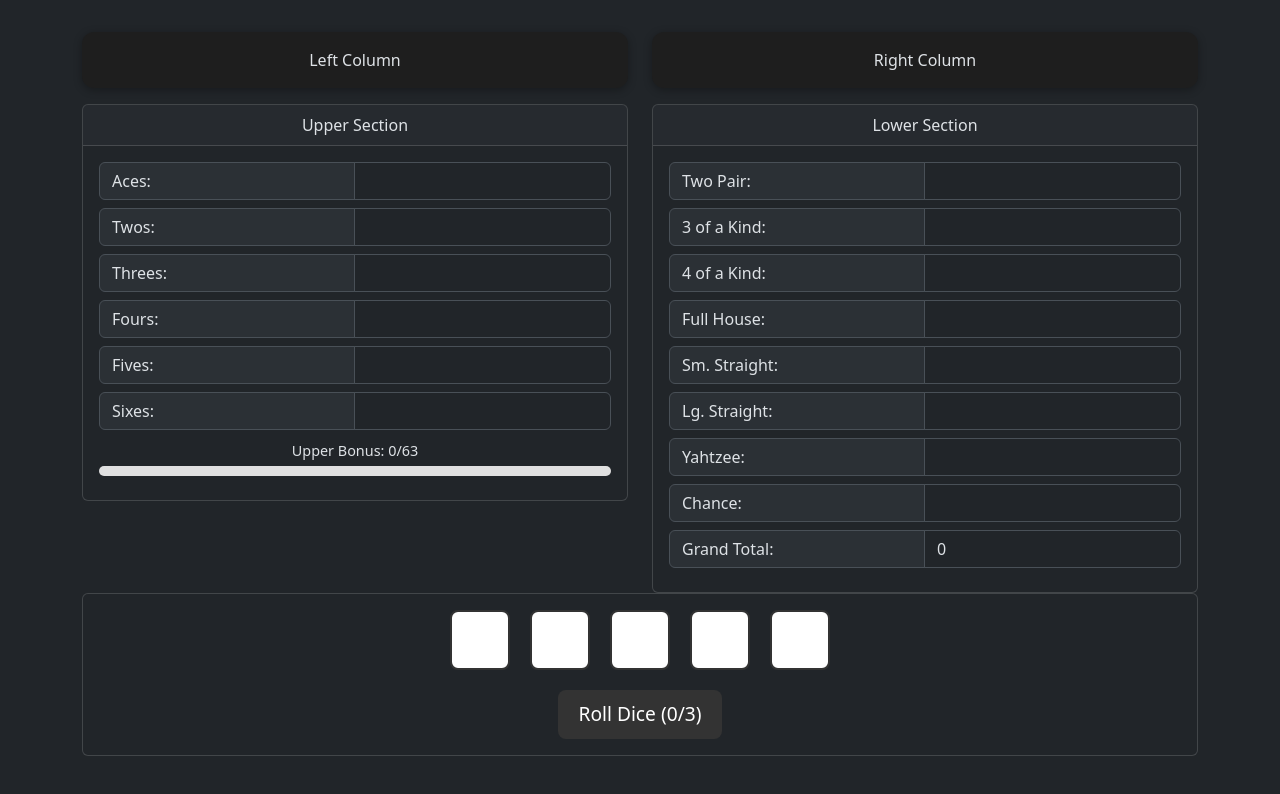
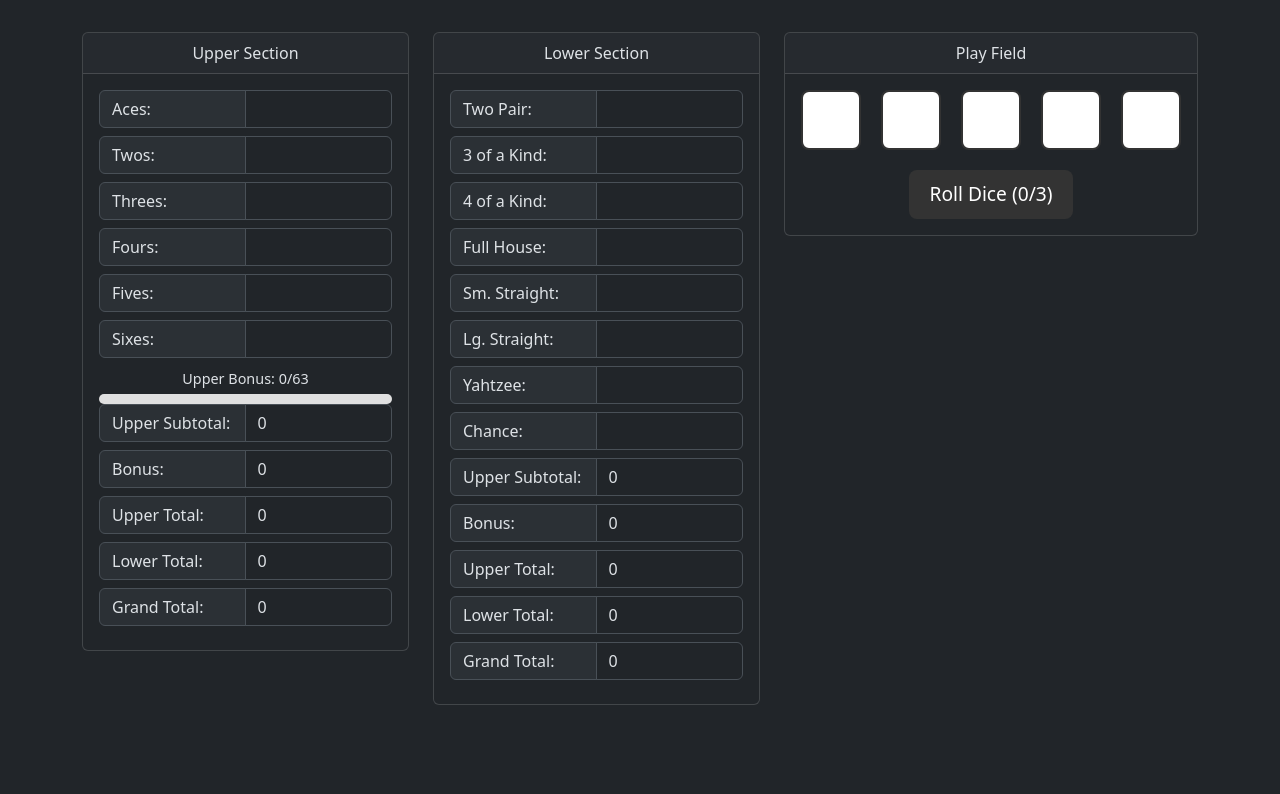
Before and after one commit to mtickle/dice-game, a React (Vite) app: page / in a window 1280 px wide. Shown: the top 794 px of the page. Built offline with nearby package versions, Linux system fonts and the light colour scheme; the HTML template or start-up script is replaced by a standard one.

Commit message:
Why is this so hard? Oh I know. You asked ChatGPT for help. Oh and Copilot is stomping over everything at the same time.

```diff
--- a/src/App.jsx
+++ b/src/App.jsx
@@ -14,6 +14,7 @@
 //--- Components imports.
 import DiceField from './components/DiceField';
 import UnifiedScoreSection from './components/UnifiedScoreSection';
+import UnifiedSectionTotals from './components/UnifiedSectionTotals';
 
 function App() {
 
@@ -249,22 +250,7 @@
 
   return (
     <>
-
-
-
-
-
-
-
       <Container>
-        <Row className="middle-row mb-3">
-          <Col md={6} className="mb-3 mb-md-0">
-            <div className="content-box">Left Column</div>
-          </Col>
-          <Col md={6}>
-            <div className="content-box">Right Column</div>
-          </Col>
-        </Row>
         <Row>
           <Col>
             <UnifiedScoreSection
@@ -278,9 +264,17 @@
               prettyName={prettyName}
               bonusCategory={bonusCategory}
               isUpperSection={true}
+              isLowerSection={false}
               upperTotal={upperTotal}
-              grandTotal={null}
-
+              totalsNode={
+                <UnifiedSectionTotals
+                  upperSubtotal={upperSubtotal}
+                  bonus={bonus}
+                  upperTotal={upperTotal}
+                  lowerTotal={lowerTotal}
+                  grandTotal={grandTotal}
+                />
+              }
             />
             &nbsp;
 
@@ -297,9 +291,36 @@
               prettyName={prettyName}
               bonusCategory={bonusCategory}
               isUpperSection={false}
-              totalsNode={null}
-              grandTotal={grandTotal}
+              isLowerSection={true}
+              upperTotal={upperTotal}
+              totalsNode={
+                <UnifiedSectionTotals
+                  upperSubtotal={upperSubtotal}
+                  bonus={bonus}
+                  upperTotal={upperTotal}
+                  lowerTotal={lowerTotal}
+                  grandTotal={grandTotal}
+                />
+              }
             />
+          </Col>
+          <Col>
+            <DiceField
+              dice={dice}
+              toggleHold={toggleHold}
+              rollDice={rollDice}
+              rollCount={rollCount}
+              suggestedScores={suggestedScores}
+              dotPositions={dotPositions}
+              isGameOver={isGameOver}
+              resetGame={resetGame}
+              scores={scores}
+              applyScore={applyScore}
+              bonusMessage={bonusMessage}
+              bonusFadingOut={bonusFadingOut}
+
+            />
+
           </Col>
           {/* <Col>
             <UnifiedSectionTotals
@@ -316,21 +337,6 @@
           </Col> */}
         </Row>
         <Row>
-          <DiceField
-            dice={dice}
-            toggleHold={toggleHold}
-            rollDice={rollDice}
-            rollCount={rollCount}
-            suggestedScores={suggestedScores}
-            dotPositions={dotPositions}
-            isGameOver={isGameOver}
-            resetGame={resetGame}
-            scores={scores}
-            applyScore={applyScore}
-            bonusMessage={bonusMessage}
-            bonusFadingOut={bonusFadingOut}
-
-          />
         </Row>
       </Container>
     </>
--- a/src/components/DiceField.jsx
+++ b/src/components/DiceField.jsx
@@ -11,7 +11,7 @@
 
         <div>
             <Card>
-                {/* <Card.Header>Play Field</Card.Header> */}
+                <Card.Header>Play Field</Card.Header>
                 <Card.Body bg="Secondary">
                     <div className="dice-field">
                         <div className="field">
--- a/src/components/ScoreCardSection.jsx
+++ b/src/components/ScoreCardSection.jsx
@@ -15,8 +15,11 @@
     isUpperSection,
     bonusCategory = null,
     totalsNode = null,
+    upperSubtotal = 0,
+    bonus = 0,
     upperTotal = 0,
-    grandTotal
+    lowerTotal = 0,
+    grandTotal = 0
 }) {
     return (
         <div className="scorecard-section mb-2">
@@ -31,15 +34,25 @@
                     isBonus={bonusCategory === key}
                 />
             ))}
-            {grandTotal !== null && (
+            {/* {grandTotal !== null && (
                 <UnifiedSectionTotals
                     grandTotal={grandTotal}
                 />
-            )}
+            )} */}
             {isUpperSection && (
                 <div className="text-sm mt-2 space-y-2">
                     <BonusProgressBar upperTotal={upperTotal} />
                 </div>
+            )}
+
+            {totalsNode && (
+                <UnifiedSectionTotals
+                    upperSubtotal={upperSubtotal}
+                    bonus={bonus}
+                    upperTotal={upperTotal}
+                    lowerTotal={lowerTotal}
+                    grandTotal={grandTotal}
+                />
             )}
 
         </div>
--- a/src/components/UnifiedScoreSection.jsx
+++ b/src/components/UnifiedScoreSection.jsx
@@ -31,12 +31,11 @@
                     turnComplete={turnComplete}
                     prettyName={prettyName}
                     bonusCategory={bonusCategory}
-                    totalsNode={totalsNode}
                     isUpperSection={isUpperSection}
                     upperTotal={upperTotal}
                     grandTotal={grandTotal}
+                    totalsNode={totalsNode}
                 />
-
             </Card.Body>
         </Card>
     );
--- a/src/components/UnifiedSectionTotals.jsx
+++ b/src/components/UnifiedSectionTotals.jsx
@@ -2,23 +2,22 @@
 import InputGroup from 'react-bootstrap/InputGroup';
 
 export default function UnifiedSectionTotals({
-    // upperSubtotal,
-    // bonus,
-    // upperTotal,
-    // lowerTotal,
+    upperSubtotal,
+    bonus,
+    upperTotal,
+    lowerTotal,
     grandTotal,
 }) {
     const rows = [
-        // { label: 'Upper Subtotal', value: upperSubtotal },
-        // { label: 'Bonus', value: bonus },
-        // { label: 'Upper Total', value: upperTotal },
-        // { label: 'Lower Total', value: lowerTotal },
+        { label: 'Upper Subtotal', value: upperSubtotal },
+        { label: 'Bonus', value: bonus },
+        { label: 'Upper Total', value: upperTotal },
+        { label: 'Lower Total', value: lowerTotal },
         { label: 'Grand Total', value: grandTotal },
 
     ];
 
     return (
-
         <div className="score-totals">
             {rows.map(({ label, value }) => (
                 <InputGroup className="mb-2" key={label}>
```
